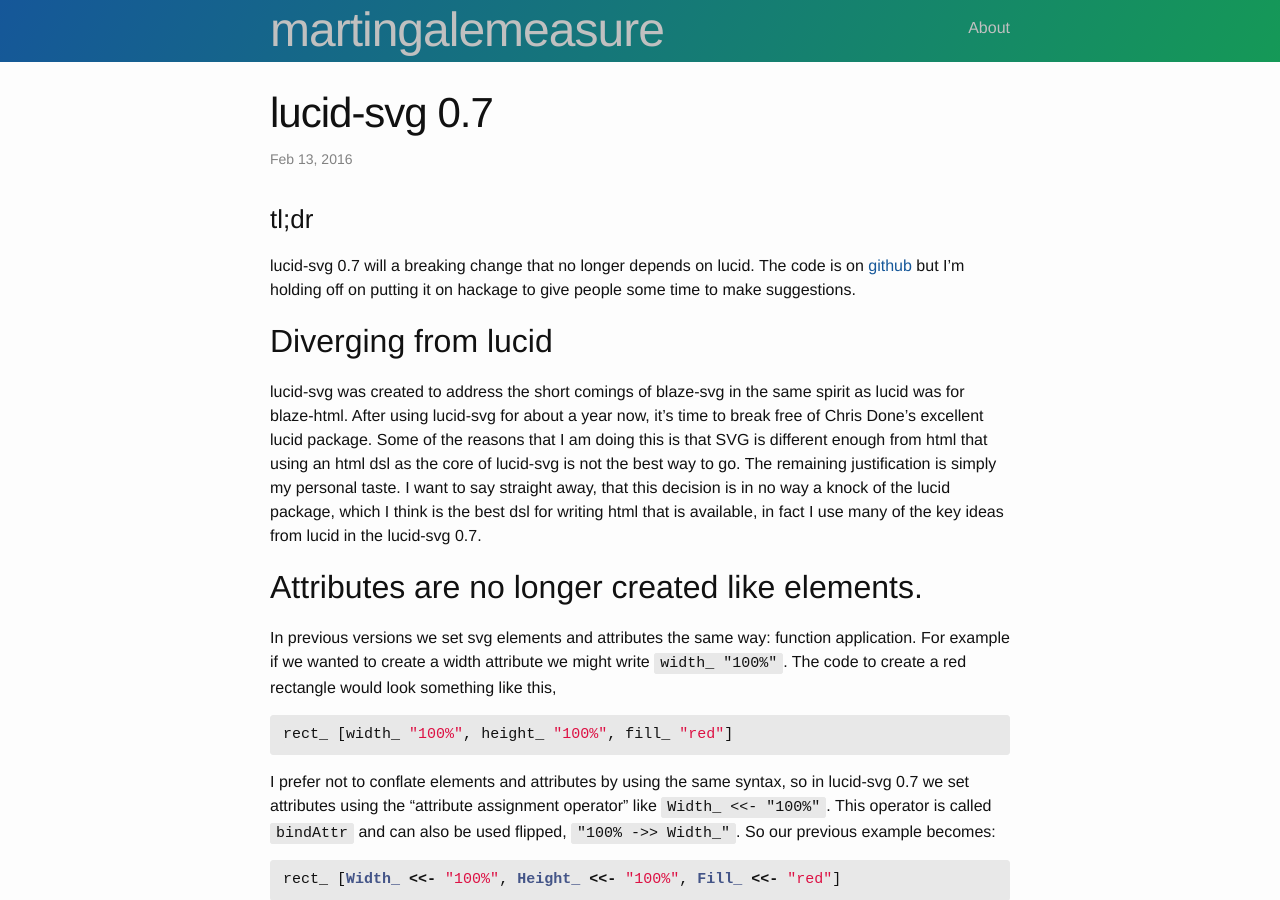
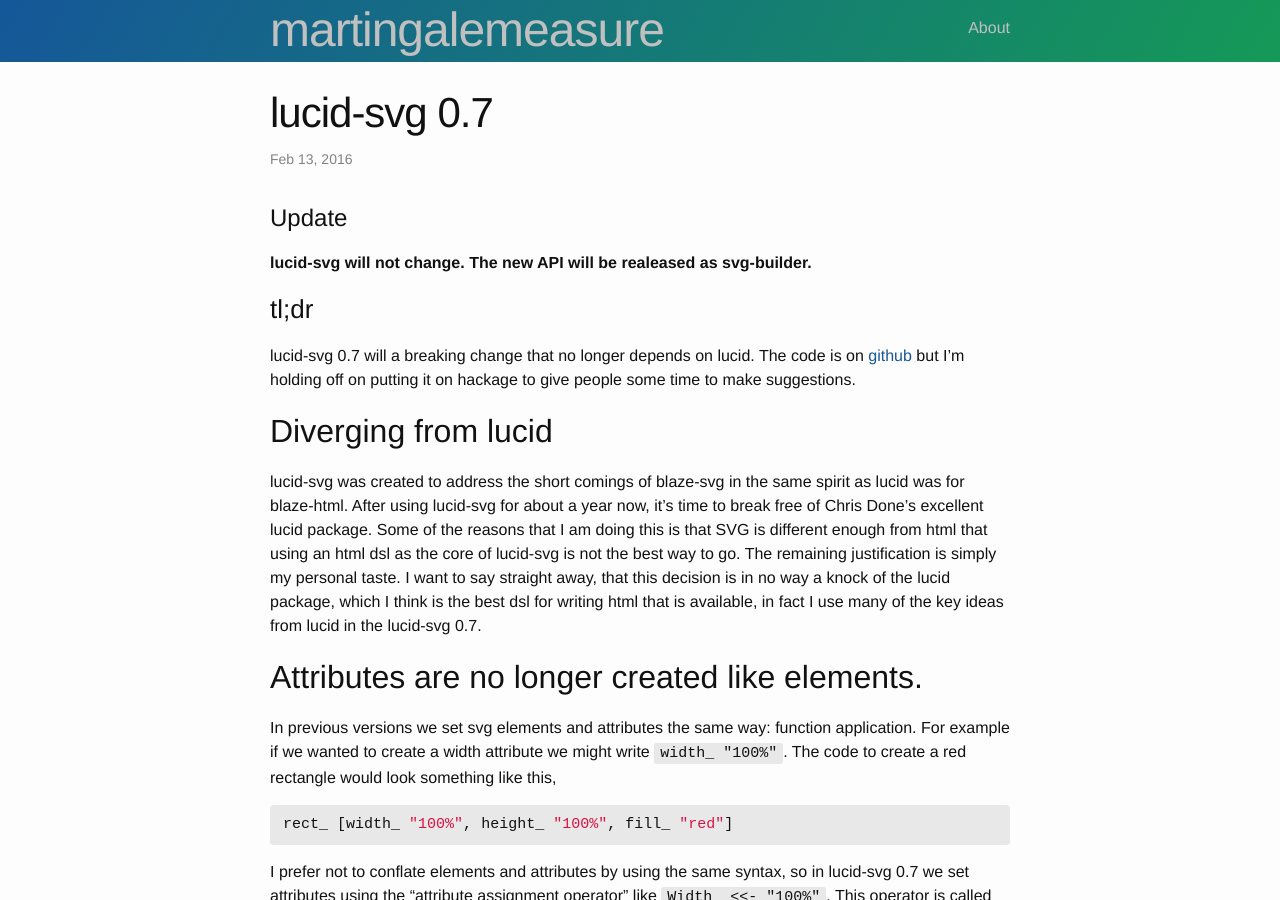
Before and after one commit to jeffreyrosenbluth/jeffreyrosenbluth.github.io, a Jekyll site: the page built from _posts/2016-02-13-lucid.md, in a window 1280 px wide and 900 px high. Built offline with Jekyll 4.4.1, drawn with Linux system fonts in a browser that asks for light colours; comment, search, counter and statistics services are not loaded.

Commit message:
svg-builder

```diff
--- a/_posts/2016-02-13-lucid.md
+++ b/_posts/2016-02-13-lucid.md
@@ -2,6 +2,10 @@
 layout: post
 title: lucid-svg 0.7
 ---
+
+# Update
+
+**lucid-svg will not change. The new API will be realeased as svg-builder.**
 
 ### tl;dr
 lucid-svg 0.7 will a breaking change that no longer depends on lucid.
```
